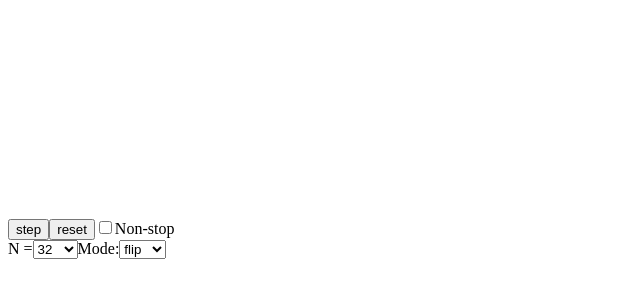
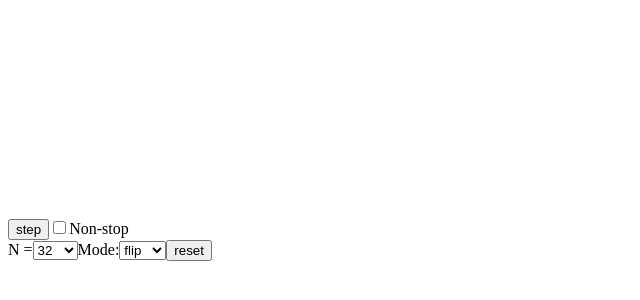
Before and after one commit to kurgm/bitonic-visual, a React app: page / in a window 1280 px wide. Shown: the part 78-378 px from the top of the page, without its empty margins (0-640 px from the left). Built offline with nearby package versions, Linux system fonts and the light colour scheme; the HTML template or start-up script is replaced by a standard one.

Commit message:
Move reset button to options

```diff
--- a/src/BitonicSort.tsx
+++ b/src/BitonicSort.tsx
@@ -1,7 +1,7 @@
 import React from "react";
 
 import { Phase, SortVariant } from "./enums";
-import OptionController from "./OptionController";
+import OptionController, { ResetOption } from "./OptionController";
 import StepController from "./StepController";
 
 const randomArray = (num: number) => {
@@ -103,7 +103,6 @@ export interface IBitonicSortState {
   array: number[];
   completed: boolean;
   nonstop: boolean;
-  numOfElem: number;
   phase: Phase;
   stage: [number, number];
   variant: SortVariant;
@@ -114,7 +113,6 @@ export default class BitonicSort extends React.Component<IBitonicSortProps, IBit
     array: randomArray(32),
     completed: false,
     nonstop: false,
-    numOfElem: 32,
     phase: Phase.waiting,
     stage: [1, 0],
     variant: SortVariant.monotonic,
@@ -151,8 +149,6 @@ export default class BitonicSort extends React.Component<IBitonicSortProps, IBit
           <StepController
             canStep={this.state.phase === Phase.waiting}
             onStep={this.handleStep}
-            canReset={this.state.phase === Phase.waiting}
-            onReset={this.handleReset}
             nonstop={this.state.nonstop}
             onNonstopChange={this.handleNonstop}
           />
@@ -161,10 +157,10 @@ export default class BitonicSort extends React.Component<IBitonicSortProps, IBit
               this.state.completed
               || this.state.phase === Phase.waiting && this.state.stage[0] === 1 && this.state.stage[1] === 0
             )}
-            nElem={this.state.numOfElem}
-            onNElemChange={this.handleNum}
             mode={this.state.variant}
             onModeChange={this.handleMode}
+            canReset={this.state.phase === Phase.waiting}
+            onReset={this.handleReset}
           />
         </div>
       </div>
@@ -206,12 +202,12 @@ export default class BitonicSort extends React.Component<IBitonicSortProps, IBit
       stage: newStage,
     });
   }
-  private handleReset = () => {
+  private handleReset = (opt: ResetOption) => {
     if (this.state.phase !== Phase.waiting) {
       return;
     }
     this.setState({
-      array: randomArray(this.state.numOfElem),
+      array: randomArray(opt.nElem),
       completed: false,
       phase: Phase.waiting,
       stage: [1, 0],
@@ -220,11 +216,6 @@ export default class BitonicSort extends React.Component<IBitonicSortProps, IBit
   private handleNonstop = (nonstop: boolean) => {
     this.setState({
       nonstop,
-    });
-  }
-  private handleNum = (numOfElem: number) => {
-    this.setState({
-      numOfElem,
     });
   }
   private handleMode = (variant: SortVariant) => {
--- a/src/OptionController.tsx
+++ b/src/OptionController.tsx
@@ -4,30 +4,42 @@ import { SortVariant } from "./enums";
 
 const nElem_options = [2, 4, 8, 16, 32, 64, 128, 256, 512];
 
-interface OptionControllerProps {
+export interface ResetOption {
+  nElem: number;
+}
+
+export interface OptionControllerProps {
   disabled: boolean;
-  nElem: number;
-  onNElemChange: (nElem: number) => void;
   mode: SortVariant;
   onModeChange: (mode: SortVariant) => void;
+  canReset: boolean;
+  onReset: (opt: ResetOption) => void;
 }
 
 const OptionController: React.FC<OptionControllerProps> = (props) => {
-  const { onNElemChange, onModeChange } = props;
+  const { onModeChange, onReset } = props;
+
+  const [nElem, setNElem] = React.useState(32);
+
   const handleNElemChange = React.useCallback((evt: React.ChangeEvent<HTMLSelectElement>) => {
     const newNElem = parseInt(evt.currentTarget.value, 10);
-    onNElemChange(newNElem);
-  }, [onNElemChange]);
+    setNElem(newNElem);
+  }, []);
   const handleModeChange = React.useCallback((evt: React.ChangeEvent<HTMLSelectElement>) => {
     const newMode = parseInt(evt.currentTarget.value, 10) as SortVariant;
     onModeChange(newMode);
   }, [onModeChange]);
+  const handleReset = React.useCallback(() => {
+    onReset({
+      nElem,
+    });
+  }, [nElem, onReset]);
 
   return (
     <div>
       <label>
         N =
-        <select onChange={handleNElemChange} value={props.nElem}>
+        <select onChange={handleNElemChange} value={nElem}>
           {nElem_options.map((n) => (
             <option key={n} value={n}>{n}</option>
           ))}
@@ -43,6 +55,7 @@ const OptionController: React.FC<OptionControllerProps> = (props) => {
           <option value={SortVariant.bitonic}>shift</option>
         </select>
       </label>
+      <button onClick={handleReset} disabled={!props.canReset}>reset</button>
     </div>
   );
 };
--- a/src/StepController.tsx
+++ b/src/StepController.tsx
@@ -3,8 +3,6 @@ import * as React from "react";
 export interface StepControllerProps {
   canStep: boolean;
   onStep: () => void;
-  canReset: boolean;
-  onReset: () => void;
   nonstop: boolean;
   onNonstopChange: (value: boolean) => void;
 }
@@ -18,7 +16,6 @@ const StepController: React.FC<StepControllerProps> = (props) => {
   return (
     <div>
       <button onClick={props.onStep} disabled={!props.canStep}>step</button>
-      <button onClick={props.onReset} disabled={!props.canReset}>reset</button>
       <label>
         <input type="checkbox" onChange={handleNonstopChkboxChange} checked={props.nonstop} />
         Non-stop
```
